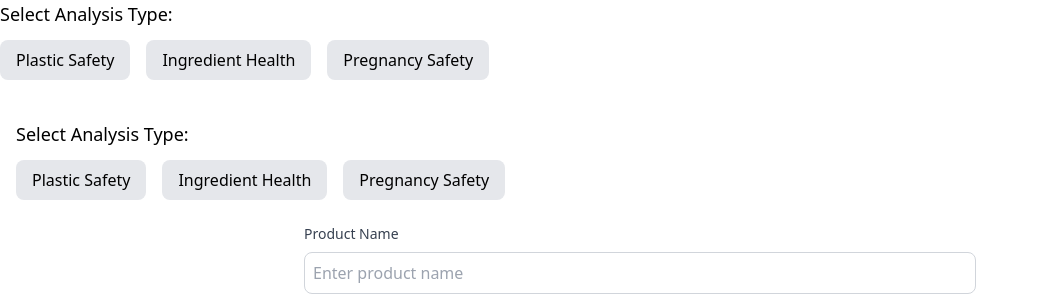
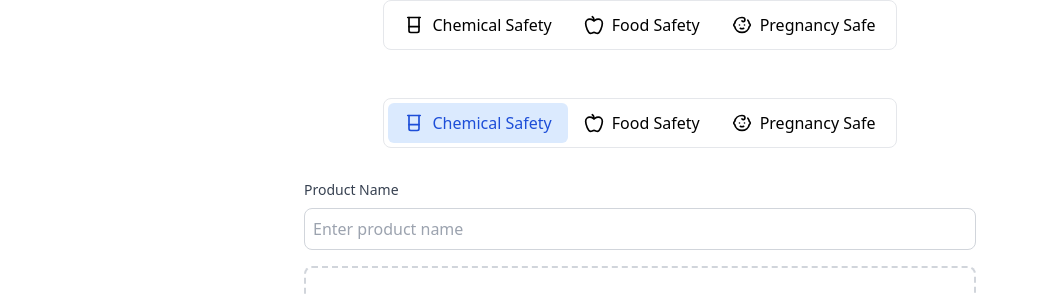
Before and after one commit to brettscam/product-analyzer, a React (Vite) app: page / in a window 1280 px wide. Shown: the top 296 px of the page, without its empty margins (0-1039 px from the left). Built offline with nearby package versions, Linux system fonts and the light colour scheme; the HTML template or start-up script is replaced by a standard one.

Commit message:
Update ProductTypeSelector.jsx

```diff
--- a/src/components/ProductTypeSelector.jsx
+++ b/src/components/ProductTypeSelector.jsx
@@ -1,40 +1,33 @@
 import React from 'react';
+import { Beaker, Apple, Baby } from 'lucide-react';
 
-const ProductTypeSelector = ({ onTypeSelect, selectedType }) => {
+const ProductTypeSelector = ({ selectedType, onTypeSelect }) => {
+  const types = [
+    { id: 'product', name: 'Chemical Safety', icon: Beaker },
+    { id: 'food', name: 'Food Safety', icon: Apple },
+    { id: 'pregnancy', name: 'Pregnancy Safe', icon: Baby }
+  ];
+
   return (
-    <div className="mb-6">
-      <h3 className="text-lg font-medium mb-3">Select Analysis Type:</h3>
-      <div className="flex space-x-4">
-        <button
-          onClick={() => onTypeSelect('plastic')}
-          className={`px-4 py-2 rounded-lg ${
-            selectedType === 'plastic'
-              ? 'bg-blue-500 text-white'
-              : 'bg-gray-200 hover:bg-gray-300'
-          }`}
-        >
-          Plastic Safety
-        </button>
-        <button
-          onClick={() => onTypeSelect('ingredients')}
-          className={`px-4 py-2 rounded-lg ${
-            selectedType === 'ingredients'
-              ? 'bg-blue-500 text-white'
-              : 'bg-gray-200 hover:bg-gray-300'
-          }`}
-        >
-          Ingredient Health
-        </button>
-        <button
-          onClick={() => onTypeSelect('pregnancy')}
-          className={`px-4 py-2 rounded-lg ${
-            selectedType === 'pregnancy'
-              ? 'bg-blue-500 text-white'
-              : 'bg-gray-200 hover:bg-gray-300'
-          }`}
-        >
-          Pregnancy Safety
-        </button>
+    <div className="flex justify-center mb-8">
+      <div className="inline-flex rounded-lg border border-gray-200 bg-white p-1">
+        {types.map(type => {
+          const Icon = type.icon;
+          return (
+            <button
+              key={type.id}
+              onClick={() => onTypeSelect(type.id)}
+              className={`flex items-center px-4 py-2 rounded-md ${
+                selectedType === type.id
+                  ? 'bg-blue-100 text-blue-700'
+                  : 'hover:bg-gray-50'
+              }`}
+            >
+              <Icon className="w-5 h-5 mr-2" />
+              {type.name}
+            </button>
+          );
+        })}
       </div>
     </div>
   );
```
